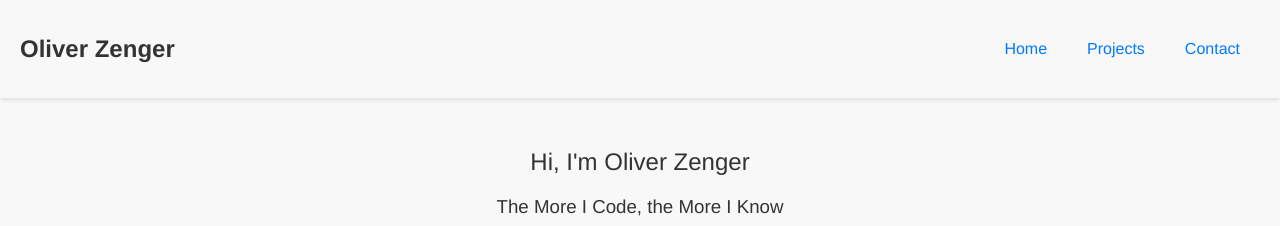
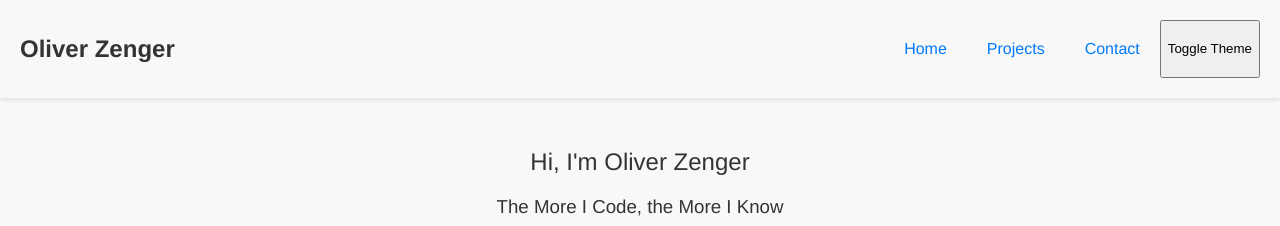
Before and after one commit to olisebz/static_personal, a plain HTML site: page index.html in a window 1280 px wide. Shown: the top 226 px of the page. Drawn offline with Linux system fonts and the light colour scheme; a web font is replaced by a local one.

Commit message:
added a button for Darkmode

```diff
--- a/index.html
+++ b/index.html
@@ -22,6 +22,7 @@
       <li><a href="#">Home</a></li>
       <li><a href="#">Projects</a></li>
       <li><a href="#">Contact</a></li>
+          <button id="theme-toggle">Toggle Theme</button>
     </ul>
   </nav>
   <section class="landing">
```
